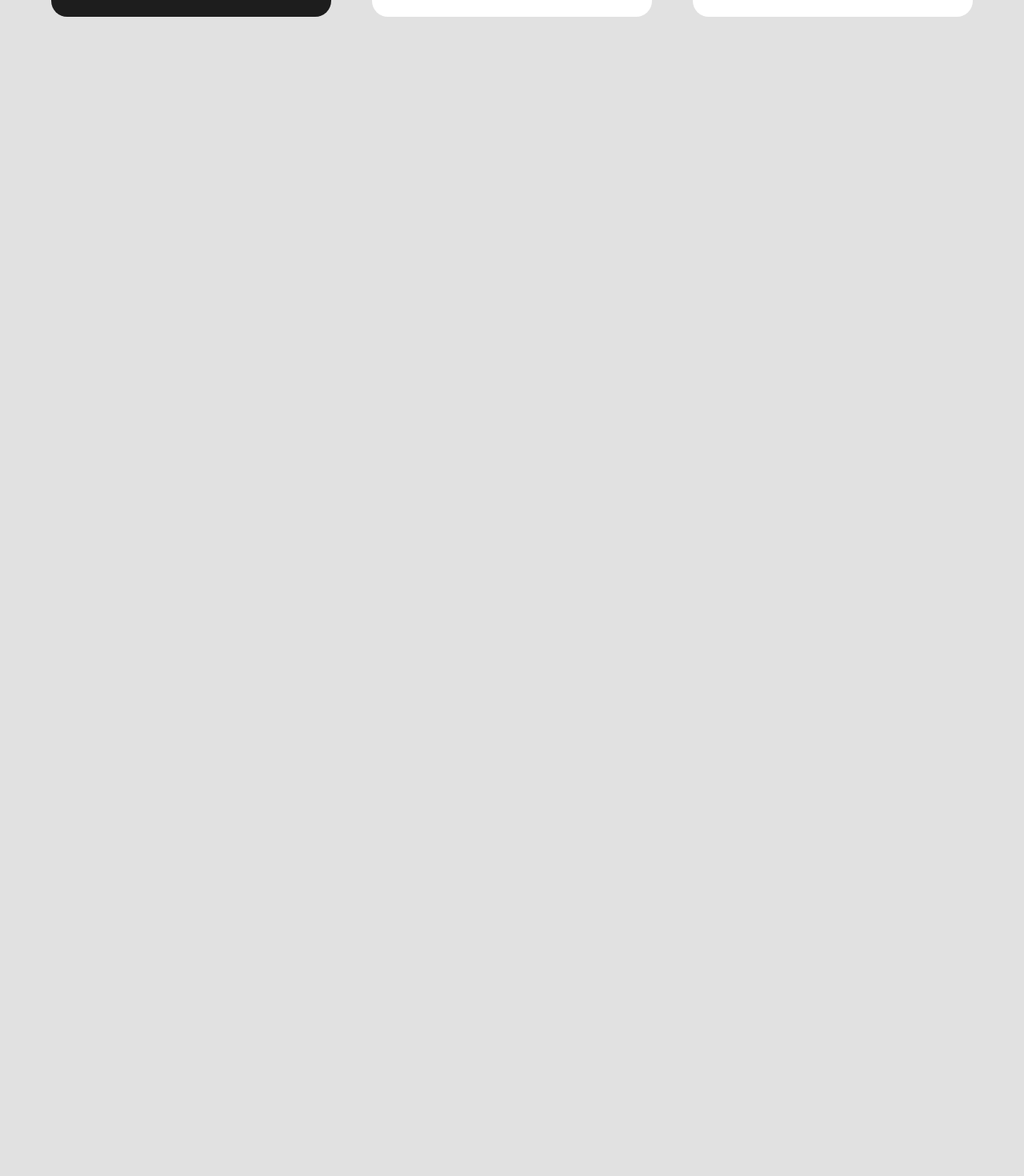
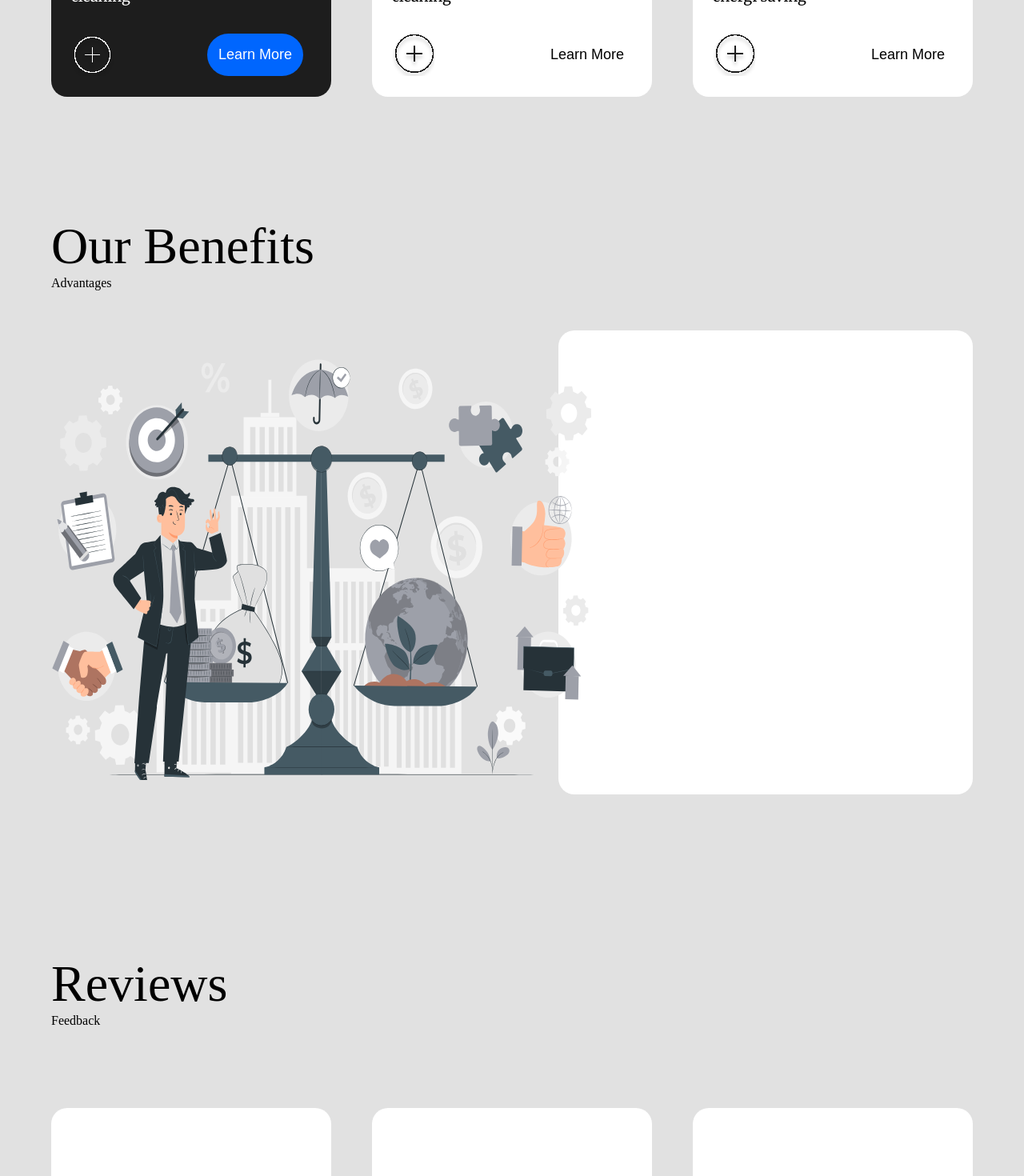
Before and after one commit to UlyssesCortes/WindowProsWebsite, a React (Vite) app: page / in a window 1280 px wide. Shown: the part 1330-2800 px from the top of the page at 80% size. Before the commit the page ends 1351 px from the top, so only its background shows below. Built offline with nearby package versions, Linux system fonts and the light colour scheme.

Commit message:
Reviews section compleated

```diff
--- /dev/null
+++ b/src/CSS/OurBenefits.css
@@ -0,0 +1,36 @@
+.ourBenefits {
+    margin-top: 150px;
+}
+
+.mainContent {
+    display: flex;
+    align-items: center;
+    justify-content: space-between;
+}
+
+.leftOurBenefits {
+    width: 50%;
+}
+
+.subHeader {
+    display: flex;
+    flex-direction: column;
+}
+
+.benefitsImg {
+    margin-left: -90px;
+    background-image: url("../Assets/Benefits.svg");
+    z-index: 1;
+    width: 850px;
+    height: 680px;
+    scale: .8;
+    background-repeat: no-repeat;
+    background-size: cover;
+}
+
+.rightOurBenefits {
+    width: 45%;
+    height: 580px;
+    background-color: white;
+    border-radius: 20px;
+}
--- a/src/CSS/Reviews.css
+++ b/src/CSS/Reviews.css
@@ -0,0 +1,46 @@
+.reviewsSection {
+    margin-top: 150px;
+}
+
+.reviews {
+    display: flex;
+    justify-content: space-between;
+    margin-top: 100px;
+}
+
+.review {
+    display: flex;
+    flex-direction: column;
+    align-items: center;
+    justify-content: center;
+    width: 350px;
+    height: 350px;
+    border-radius: 20px;
+    background-color: white;
+    padding: 35px;
+    font-size: 24px;
+}
+
+.quotesReview {
+    display: flex;
+    align-self: flex-start;
+    width: 24px;
+    height: 24px;
+    background-image: url("../Assets/Quote.svg");
+    background-repeat: no-repeat;
+    background-size: cover;
+}
+
+.dots {
+    display: flex;
+    justify-content: center;
+    margin-top: 50px;
+    gap: 5px;
+}
+
+.dot {
+    height: 15px;
+    width: 15px;
+    background-color: black;
+    border-radius: 50%;
+}
--- a/src/CSS/Services.css
+++ b/src/CSS/Services.css
@@ -2,11 +2,11 @@
     display: flex;
     flex-direction: column;
     gap: 50px;
-    margin-top: 50px;
+    margin-top: 150px;
     font-family: 'Merriweather', serif;
 }
 
-.subHeader {
+.subHeaderServ {
     display: flex;
     flex-direction: row;
     align-items: center;
--- a/src/Components/Hero.jsx
+++ b/src/Components/Hero.jsx
@@ -3,7 +3,7 @@ import '../CSS/Hero.css'
 
 export default function Hero() {
     return (
-        <section className='hero'>
+        <main className='hero'>
             <div className='heroLeft'>
                 <div className='slogan'>
                     <p>Best
@@ -26,6 +26,6 @@ export default function Hero() {
             <div className='heroRight'>
                 <div className='windowImg'></div>
             </div>
-        </section>
+        </main>
     )
 }
--- a/src/Components/Navbar.jsx
+++ b/src/Components/Navbar.jsx
@@ -3,7 +3,7 @@ import '../CSS/Navbar.css'
 
 export default function Navbar() {
     return (
-        <section className='navBar'>
+        <nav className='navBar'>
             <div className='leftNav'>
                 <p className='title'>WindowPros</p>
             </div>
@@ -13,6 +13,6 @@ export default function Navbar() {
                 <a href='#services' className='links'>Services</a>
                 <a href='#contact' className='links contactLink'>ContactUs</a>
             </div>
-        </section>
+        </nav>
     )
 }
--- a/src/Components/OurBenefits.jsx
+++ b/src/Components/OurBenefits.jsx
@@ -0,0 +1,23 @@
+import React from 'react'
+import '../CSS/OurBenefits.css'
+
+export default function OurBenefits() {
+    return (
+        <main className='ourBenefits'>
+            <section className='subHeader'>
+                <p className='sectionTitle'>Our Benefits</p>
+                <p>Advantages</p>
+            </section>
+            <section className='mainContent'>
+                <section className='leftOurBenefits'>
+                    <div className='benefitsImg'></div>
+
+                </section>
+                <section className='rightOurBenefits'>
+
+                </section>
+            </section>
+
+        </main>
+    )
+}
--- a/src/Components/Reviews.jsx
+++ b/src/Components/Reviews.jsx
@@ -0,0 +1,45 @@
+import React from 'react'
+import '../CSS/Reviews.css'
+
+
+export default function Reviews() {
+    return (
+        <main className='reviewsSection'>
+
+            <section className='subHeader'>
+                <p className='sectionTitle'>Reviews</p>
+                <p>Feedback</p>
+            </section>
+            <section className='reviews'>
+                <div className='review'>
+                    <div className='quotesReview'></div>
+                    <p>Awesome work done by johns
+                        workers they finished just in
+                        time and left the house
+                        spotless!!</p>
+                </div>
+                <div className='review'>
+                    <div className='quotesReview'></div>
+                    <p>Awesome work done by johns
+                        workers they finished just in
+                        time and left the house
+                        spotless!!</p>
+                </div>
+                <div className='review'>
+                    <div className='quotesReview'></div>
+                    <p>Awesome work done by johns
+                        workers they finished just in
+                        time and left the house
+                        spotless!!</p>
+                </div>
+
+            </section>
+            <div className='dots'>
+                <span className='dot'></span>
+                <span className='dot'></span>
+                <span className='dot'></span>
+            </div>
+
+        </main>
+    )
+}
--- a/src/Components/Services.jsx
+++ b/src/Components/Services.jsx
@@ -4,8 +4,8 @@ import '../CSS/Services.css'
 
 export default function Services() {
     return (
-        <section className='services'>
-            <div className='subHeader'>
+        <main className='services'>
+            <div className='subHeaderServ'>
                 <p className='sectionTitle'>Services</p>
                 <div className='serviceQuote'>
                     <div className='quotes'></div>
@@ -61,6 +61,6 @@ export default function Services() {
                     </section>
                 </div>
             </div>
-        </section>
+        </main>
     )
 }
--- a/src/main.jsx
+++ b/src/main.jsx
@@ -4,11 +4,15 @@ import './index.css'
 import Navbar from './Components/Navbar'
 import Hero from './Components/Hero'
 import Services from './Components/Services'
+import OurBenefits from './Components/OurBenefits'
+import Reviews from './Components/Reviews'
 
 ReactDOM.createRoot(document.getElementById('root')).render(
   <React.StrictMode>
     <Navbar />
     <Hero />
     <Services />
+    <OurBenefits />
+    <Reviews />
   </React.StrictMode>,
 )
```
Also changed, not shown: src/Assets/Benefits.svg (added), src/CSS/OurBenerfits.css (deleted).
